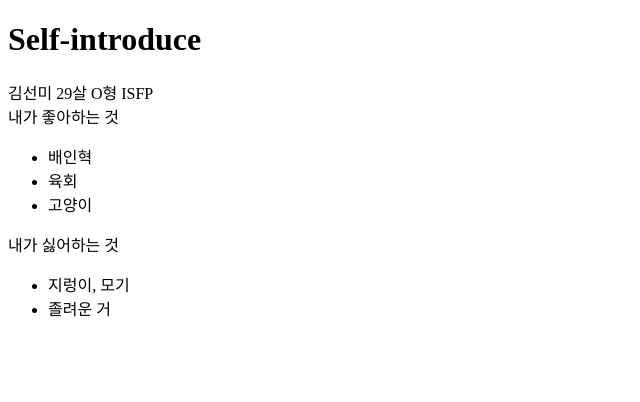
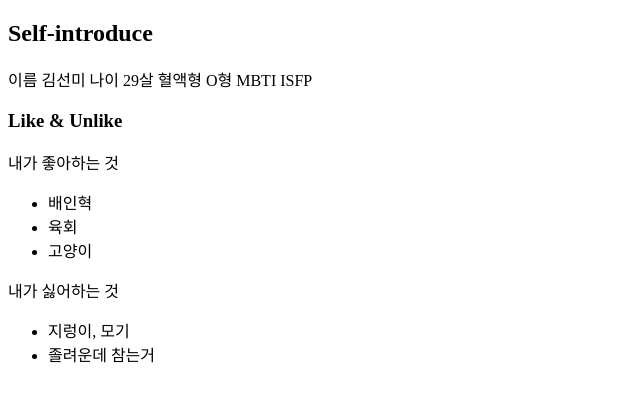
Before and after one commit to seon-mikim/Self-introduce, a plain HTML site: page index.html in a window 1280 px wide. Shown: the whole page, without its empty margins (0-640 px from the left). Drawn offline with Linux system fonts and the light colour scheme.

Commit message:
feat: Add Tags index.html
Add Tags index.html, Add Semantic Web Elements

```diff
--- a/index.html
+++ b/index.html
@@ -7,15 +7,22 @@
     <title>Self-introduce</title>
 </head>
 <body>
+
+   <main class="main-wrap">
+    <section>
       <h1>Self-introduce</h1>
+      <article>
+        <span>이름 김선미</span>
+        <span>나이 29살</span>
+        <span>혈액형 O형</span>
+        <span>MBTI ISFP</span>
+      </article>
+
+
+    <article class="second-info">
+      <h3>Like & Unlike</h3>
       <div>
-        <span>김선미</span>
-        <span>29살</span>
-        <span>O형</span>
-        <span>ISFP</span>
 
-    </div>
-    <div>
         <span>내가 좋아하는 것</span>
         <ul>
 
@@ -24,16 +31,22 @@
             <li>육회</li>
             <li>고양이</li>
         </ul>
+
+      </div>
+    <div class="second-area">
+
       <span>내가 싫어하는 것</span>
+
       <ul>
 
 
           <li>지렁이, 모기</li>
-        <li>졸려운 거</li>
+          <li>졸려운데 참는거</li>
 
       </ul>
     </div>
-
-
+    </article>
+  </section>
+  </main>
 </body>
 </html>
```
Lines whose indentation alone changed are shown as unchanged.
